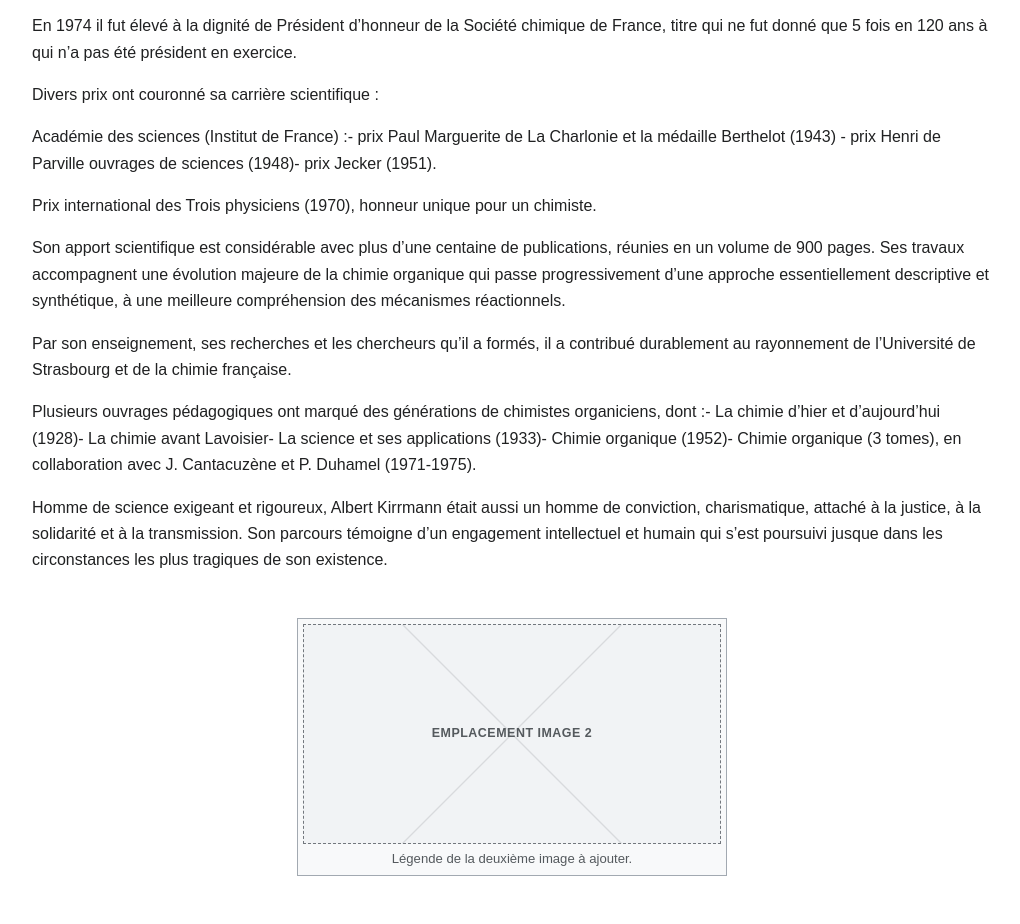
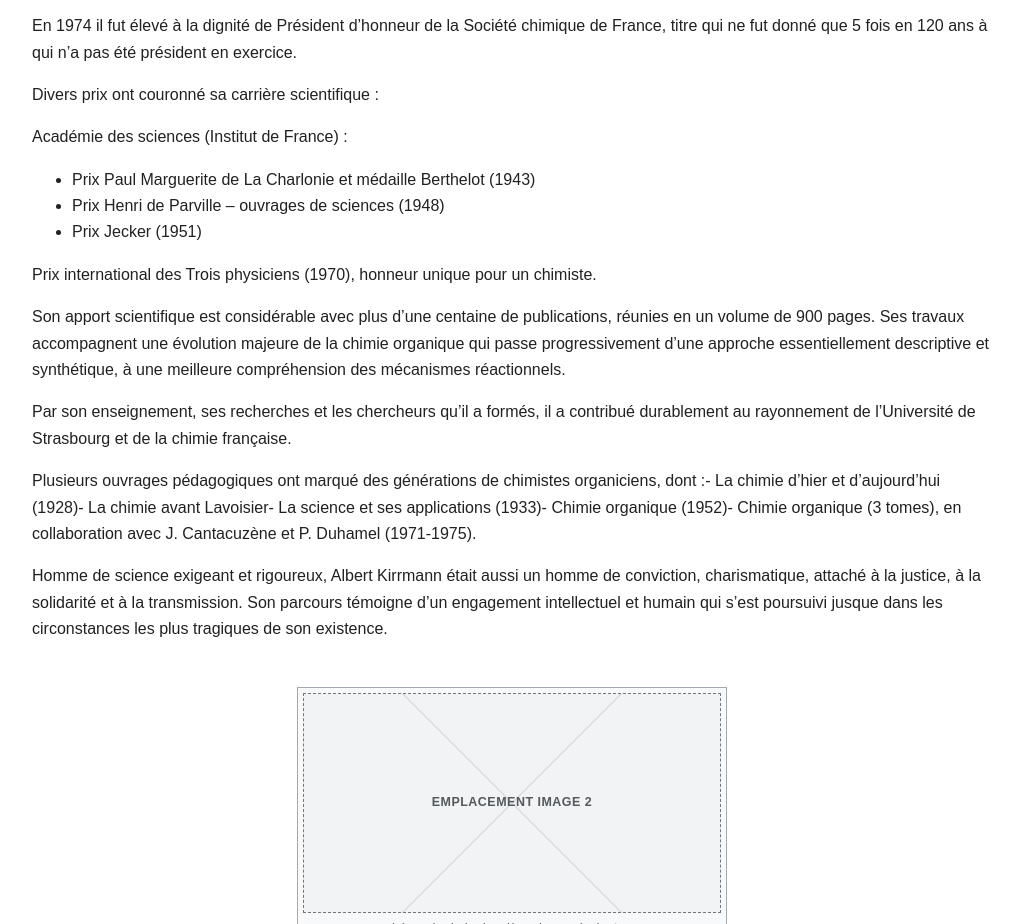
Before and after one commit to Dr-VLZ/Albert_Kirrmann, a plain HTML site: page index.html in a window 1280 px wide. Shown: the part 2849-3773 px from the top of the page, without its empty margins (128-1148 px from the left). Drawn offline with Linux system fonts and the light colour scheme.

Commit message:
Update index.html

```diff
--- a/index.html
+++ b/index.html
@@ -278,8 +278,14 @@
    Divers prix ont couronné sa carrière scientifique :
   </p>
   <p>
-   Académie des sciences (Institut de France) :- prix Paul Marguerite de La Charlonie et la médaille Berthelot (1943) - prix Henri de Parville ouvrages de sciences (1948)- prix Jecker (1951).
+    Académie des sciences (Institut de France) :
   </p>
+
+  <ul>
+    <li>Prix Paul Marguerite de La Charlonie et médaille Berthelot (1943)</li>
+    <li>Prix Henri de Parville – ouvrages de sciences (1948)</li>
+    <li>Prix Jecker (1951)</li>
+  </ul>
   <p>
    Prix international des Trois physiciens (1970), honneur unique pour un chimiste.
   </p>
```
